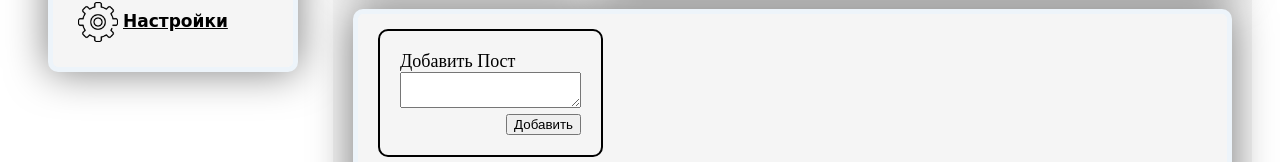
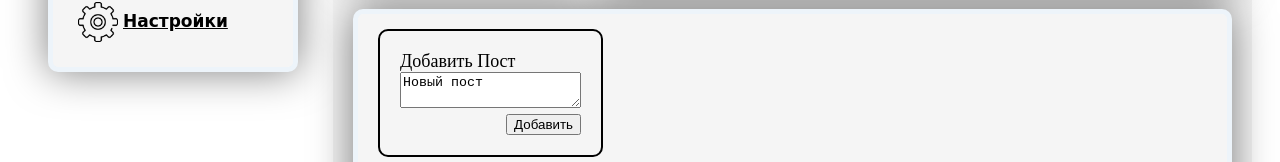
Before and after one commit to DAShulgin/Inwires_part1, a React (Create React App) app: page /profile in a window 1280 px wide. Shown: the part 417-579 px from the top of the page. Built offline with nearby package versions, Linux system fonts and the light colour scheme.

Commit message:
FLUX-круговорот для Постов

```diff
--- a/src/App.js
+++ b/src/App.js
@@ -9,6 +9,7 @@ import News from './components/News/News';
 import Muzik from './components/Muzik/Muzik';
 import Setting from './components/Setting/Setting';
 import Dialogs from './components/Dialogs/Dialogs';
+
 
 
 const App = (props) => {
@@ -26,7 +27,13 @@ const App = (props) => {
       </div>
 
       <div className='blok3'>
-        <Route exact path='/profile' render={() =><Profile postPage = {props.State.postPage} AddPost = {props.AddPost}/>} />
+
+        <Route exact path='/profile' render={() =>
+        <Profile
+        State = {props.State}
+        AddPost = {props.AddPost}
+        updateNewPostText  = {props.updateNewPostText} /> } />
+
         <Route path='/dialogs' render={() => <Dialogs dialogPage = {props.State.dialogPage}/>} />
         <Route path='/users' render={() => <Users />} />
         <Route path='/news' render={() => <News />} />
--- a/src/State.js
+++ b/src/State.js
@@ -1,4 +1,5 @@
 import {rerenderEntireTree} from './render';
+
 
 let State = {
     dialogPage: {
@@ -27,13 +28,23 @@ let State = {
             { id: 4, text: 'Lorem ipsum dolor sit amet consectetur, adipisicing elit. Porro, dicta!', like: 456 },
             { id: 5, text: 'Vivat.', like: 890 },
             { id: 6, text: 'Lorem ipsum dolor sit amet consectetur, adipisicing elit.', like: 35 },
-        ]
+        ],
+        NewPostText: 'Новый пост'
     }
 }
+
+window.state  = State;
+
 export let AddPost = (postText) => {
     let newPost = { id: 7, text: postText, like: 0 };
     State.postPage.posts.push(newPost);
+    State.postPage.NewPostText = '';
     rerenderEntireTree(State);
 }
 
+export let updateNewPostText = (NewPostText) => {
+State.postPage.NewPostText = NewPostText;
+rerenderEntireTree(State);
+}
+
 export default State;
--- a/src/components/Profile/MyPosts/CreatePost/CreatePost.jsx
+++ b/src/components/Profile/MyPosts/CreatePost/CreatePost.jsx
@@ -7,15 +7,19 @@ const CreatePost = (props) => {
     let newPostElement = React.createRef();
 
     let NewPostAdd = () => {
-        props.AddPost(newPostElement.current.value);
-        newPostElement.current.value = '';
+        let text = newPostElement.current.value;
+        props.AddPost(text);
     }
 
+   let onPostChange = () => {
+    let text = newPostElement.current.value;
+    props.updateNewPostText(text);
+   }
 
     return <div className={style.addPost} >
         <div>Добавить Пост</div>
         <div>
-            <textarea ref={newPostElement} />
+            <textarea onChange = {onPostChange} ref={newPostElement}  value = {props.NewPostText}/>
         </div>
         <div className={style.btnStyle}>
             <button onClick={NewPostAdd}>Добавить</button></div>
--- a/src/components/Profile/MyPosts/MyPosts.jsx
+++ b/src/components/Profile/MyPosts/MyPosts.jsx
@@ -6,15 +6,18 @@ import Post from './OnePost/Post';
 
 const MyPosts = (props) => {
 
-   let posts = props.posts;
+    let posts = props.postPage.posts;
 
-    let PostItems = posts.map(p => <Post key = {p.id} text = {p.text} like = {p.like} /> );
+    let PostItems = posts.map(p => <Post key={p.id} text={p.text} like={p.like} />);
 
     return <div>
-        <div className = {style.myPosts}>
-        <CreatePost AddPost = {props.AddPost} />
+        <div className={style.myPosts}>
+            <CreatePost
+                NewPostText={props.postPage.NewPostText}
+                AddPost={props.AddPost}
+                updateNewPostText={props.updateNewPostText} />
             <div>Мои посты</div>
-        {PostItems}
+            {PostItems}
         </div>
     </div>
 }
--- a/src/components/Profile/Profile.jsx
+++ b/src/components/Profile/Profile.jsx
@@ -15,7 +15,10 @@ const Profile = (props) => {
                 <ProfileInfo />
             </div>
             <div className={style.blok3}>
-                <MyPosts posts = {props.postPage.posts}  AddPost = {props.AddPost} />
+                <MyPosts
+                postPage = {props.State.postPage}
+                AddPost = {props.AddPost}
+                updateNewPostText  = {props.updateNewPostText}  />
             </div>
 
         </div>
--- a/src/render.js
+++ b/src/render.js
@@ -1,13 +1,13 @@
 import React from 'react';
 import ReactDOM from 'react-dom';
 import App from './App';
-import { AddPost } from './State';
+import { AddPost, updateNewPostText } from './State';
 
 
 export let rerenderEntireTree = (State) => {
     ReactDOM.render(
         <React.StrictMode>
-            <App State={State} AddPost={AddPost} />
+            <App State={State} AddPost={AddPost} updateNewPostText = {updateNewPostText}/>
         </React.StrictMode>,
         document.getElementById('root')
     );
```
